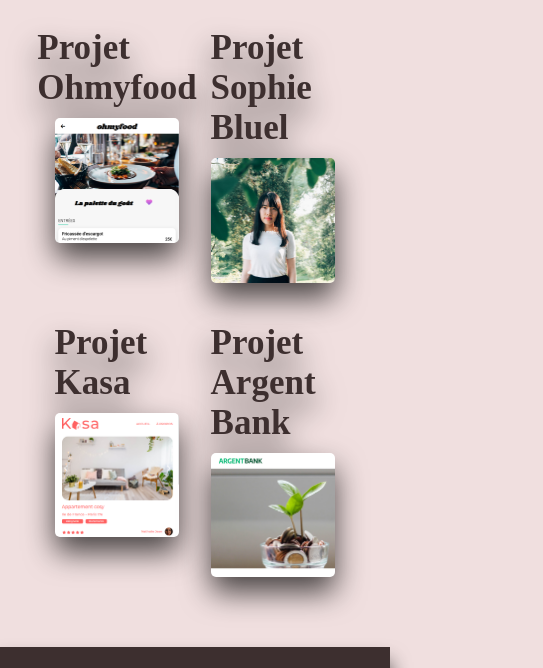
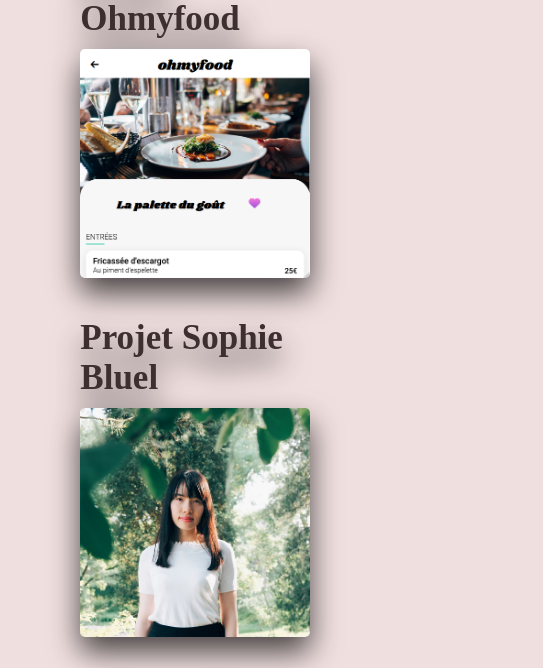
Before and after one commit to NeikaLehlo/P12-Porfolio, a React (Vite) app: page / in a window 390 px wide. Shown: the part 1329-1997 px from the top of the page, 543 px wide, since content can reach past the window. Built offline with nearby package versions, Linux system fonts and the light colour scheme; a web font is replaced by a local one.

Commit message:
Add responsive

```diff
--- a/src/App.scss
+++ b/src/App.scss
@@ -17,6 +17,10 @@
   color: $light-main-color ;
   font-family: 'Ms Madi';
   font-size: 60px;
+
+  @media (max-width: 800px) {
+    font-size: 40px;
+}
 }
 
 #root {
--- a/src/components/ProjectCard/projectCard.scss
+++ b/src/components/ProjectCard/projectCard.scss
@@ -3,6 +3,9 @@
 .project{
     width: 40%;
     position: relative;
+    @media (max-width: 800px) {
+        width:60%
+    }
 
     &-card{
         display: flex;
@@ -27,6 +30,7 @@
         & img{
             border-radius: 5px;
             width: 100%;
+            max-width:500px;
 
         }
     }
@@ -67,6 +71,7 @@
 
             & img{
                 width: 100%;
+                max-width:500px;
             }
 
             &-desc{
--- a/src/components/about/about.scss
+++ b/src/components/about/about.scss
@@ -7,6 +7,10 @@
     margin: 30px;
     gap: 20px;
     max-width: 1200px;
+
+    @media (max-width: 800px) {
+        flex-direction: column;
+    }
 
     &-desc{
         display:flex;
@@ -25,4 +29,8 @@
         width: 100%;
         border-radius: 40%;
         filter: drop-shadow(0px 30px 15px rgba(0, 0, 0, 0.7));
+
+        @media (max-width: 800px) {
+            width: 50%;
+        }
     }
--- a/src/components/contact/contact.scss
+++ b/src/components/contact/contact.scss
@@ -11,6 +11,11 @@
     filter: drop-shadow(0px 15px 10px rgba(0, 0, 0, 0.7));
     position: relative;
     z-index: 10;
+    text-align: center;
+
+    @media (max-width: 800px) {
+        flex-direction: column;
+    }
 
     & h2{
         font-size: 30px;
--- a/src/components/header/header.scss
+++ b/src/components/header/header.scss
@@ -11,6 +11,10 @@
     filter: drop-shadow(0px 15px 10px rgba(0, 0, 0, 0.7));
     position: relative;
     z-index: 10;
+
+    @media (max-width: 800px) {
+        flex-direction: column;
+    }
 
     & ul {
         display: flex;
--- a/src/components/projects/Projects.jsx
+++ b/src/components/projects/Projects.jsx
@@ -9,26 +9,26 @@
                 <ProjectCard
                     title="Projet Ohmyfood"
                     img="../src/assets/images/ohmyfood.png"
-                desc="Lorem ipsum dolor sit amet, consectetur adipiscing elit, sed do eiusmod tempor incididunt ut labore et dolore magna aliqua. Ut enim ad minim veniam, quis nostrud exercitation ullamco laboris nisi ut aliquip ex ea commodo consequat."
+                    desc="Dans le cadre d'une simulation pour ma formation, j'ai créé un site gastronomique pour Ohmyfood en utilisant HTML et Sass . Adoptant une approche 'mobile first', le site propose aux utilisateurs la composition personnalisée de menus, intégrant des réservations et des animations pour une expérience utilisateur optimale."
                     linkgithub="https://github.com/NeikaLehlo/P4-OhMyFood"
                     link= "https://neikalehlo.github.io/P4-OhMyFood/"
                 />
                 <ProjectCard
                     title="Projet Sophie Bluel"
                     img="../src/assets/images/sophie-bluel.png"
-                desc="Lorem ipsum dolor sit amet, consectetur adipiscing elit, sed do eiusmod tempor incididunt ut labore et dolore magna aliqua. Ut enim ad minim veniam, quis nostrud exercitation ullamco laboris nisi ut aliquip ex ea commodo consequat."
+                    desc="Dans le cadre d'une simulation pour ma formation, j'ai contribué en tant que développeur front-end au projet de conception du site portfolio pour une architecte d'intérieur. En utilisant HTML, CSS, JavaScript, et Swagger pour le back-end, j'ai créé la page de présentation des travaux de l'architecte à partir du HTML fourni, développé la page de connexion de l'administrateur de zéro, et mis en place une modale d'upload de nouveaux médias."
                     linkgithub="https://github.com/NeikaLehlo/P6-Portfolio_Sophie_Bluel"
                 />
                 <ProjectCard
                     title="Projet Kasa"
                     img="../src/assets/images/kasa.png"
-                desc="Lorem ipsum dolor sit amet, consectetur adipiscing elit, sed do eiusmod tempor incididunt ut labore et dolore magna aliqua. Ut enim ad minim veniam, quis nostrud exercitation ullamco laboris nisi ut aliquip ex ea commodo consequat."
+                    desc="Dans le cadre d'une simulation pour ma formation, j'ai été recruté par Kasa pour contribuer à la refonte de sa plateforme de location d'appartements entre particuliers. Sous la direction de Laura, la CTO, j'ai démarré le projet React en créant l'ensemble de l'application, notamment les composants React, les routes avec React Router, et en assurant la responsivité conforme aux maquettes Figma fournies par Paul, le designer. Malgré l'absence du back-end, j'ai intégré les 20 dernières annonces de logements à partir d'un fichier JSON pour construire le front-end."
                     linkgithub="https://github.com/NeikaLehlo/P8-Kasa"
                 />
                 <ProjectCard
                     title="Projet Argent Bank"
                     img="../src/assets/images/ArgentBank.png"
-                desc="Lorem ipsum dolor sit amet, consectetur adipiscing elit, sed do eiusmod tempor incididunt ut labore et dolore magna aliqua. Ut enim ad minim veniam, quis nostrud exercitation ullamco laboris nisi ut aliquip ex ea commodo consequat."
+                    desc="Dans le cadre d'une simulation pour ma formation, j'ai contribué à la mise en place du tableau de bord des utilisateurs chez Argent Bank en utilisant React, Redux, Sass, et Swagger. La phase 1 du projet a impliqué la création d'une application web réactive avec des fonctionnalités d'authentification, gestion du state avec Redux, et intégration de bonnes pratiques de Green Code. La phase 2 a exigé la modélisation des routes API pour les transactions, offrant aux utilisateurs des fonctionnalités avancées telles que la visualisation, l'édition et la suppression de notes sur les transactions."
                     linkgithub="https://github.com/NeikaLehlo/P11-ArgentBank"
                 />
             </div>
--- a/src/components/projects/projects.scss
+++ b/src/components/projects/projects.scss
@@ -6,6 +6,13 @@
     justify-content: space-around;
     padding: 0 10%;
     margin: 30px 0;
+
+      @media (max-width: 800px) {
+        flex-direction: column;
+        justify-content: center;
+        align-items: center;
+        padding:0 1%;
+    }
   }
 
 h2.projects-title{
```
Lines whose indentation alone changed are shown as unchanged.
